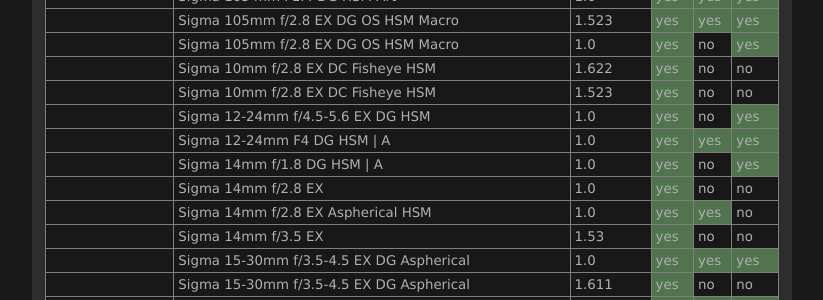
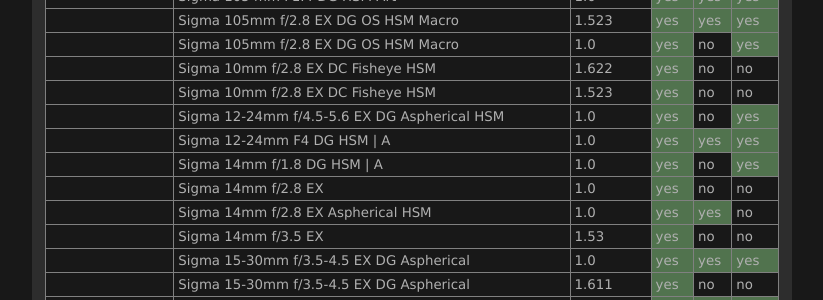
Before and after one commit to lensfun/lensfun.github.io, a Jekyll site: the page built from _posts/lenslist/2999-12-31-Lenslist-master.md, in a window 1280 px wide and 900 px high, scrolled down 24561 px. Shown: the part 151-451 px from the top of the window, without its empty margins (284-1107 px from the left). Built offline with Jekyll 4.4.1, drawn with Linux system fonts in a browser that asks for light colours.

Commit message:
Update master lens list from GitHub Actions

```diff
--- a/_posts/lenslist/2999-12-31-Lenslist-master.md
+++ b/_posts/lenslist/2999-12-31-Lenslist-master.md
@@ -1016,7 +1016,7 @@ This list was generated on 2024-11-19 from current Lensfun sources. Your Lensfun
 <tr class="lenslist-bg2"><td></td><td>Sigma 105mm f/2.8 EX DG OS HSM Macro</td><td>1.0</td><td class="lenslist-highlight lenslist-check">yes</td><td class="lenslist-check">no</td><td class="lenslist-highlight lenslist-check">yes</td></tr>
 <tr class="lenslist-bg2"><td></td><td>Sigma 10mm f/2.8 EX DC Fisheye HSM</td><td>1.622</td><td class="lenslist-highlight lenslist-check">yes</td><td class="lenslist-check">no</td><td class="lenslist-check">no</td></tr>
 <tr class="lenslist-bg2"><td></td><td>Sigma 10mm f/2.8 EX DC Fisheye HSM</td><td>1.523</td><td class="lenslist-highlight lenslist-check">yes</td><td class="lenslist-check">no</td><td class="lenslist-check">no</td></tr>
-<tr class="lenslist-bg2"><td></td><td>Sigma 12-24mm f/4.5-5.6 EX DG HSM</td><td>1.0</td><td class="lenslist-highlight lenslist-check">yes</td><td class="lenslist-check">no</td><td class="lenslist-highlight lenslist-check">yes</td></tr>
+<tr class="lenslist-bg2"><td></td><td>Sigma 12-24mm f/4.5-5.6 EX DG Aspherical HSM</td><td>1.0</td><td class="lenslist-highlight lenslist-check">yes</td><td class="lenslist-check">no</td><td class="lenslist-highlight lenslist-check">yes</td></tr>
 <tr class="lenslist-bg2"><td></td><td>Sigma 12-24mm F4 DG HSM | A</td><td>1.0</td><td class="lenslist-highlight lenslist-check">yes</td><td class="lenslist-highlight lenslist-check">yes</td><td class="lenslist-highlight lenslist-check">yes</td></tr>
 <tr class="lenslist-bg2"><td></td><td>Sigma 14mm f/1.8 DG HSM | A</td><td>1.0</td><td class="lenslist-highlight lenslist-check">yes</td><td class="lenslist-check">no</td><td class="lenslist-highlight lenslist-check">yes</td></tr>
 <tr class="lenslist-bg2"><td></td><td>Sigma 14mm f/2.8 EX</td><td>1.0</td><td class="lenslist-highlight lenslist-check">yes</td><td class="lenslist-check">no</td><td class="lenslist-check">no</td></tr>
```
